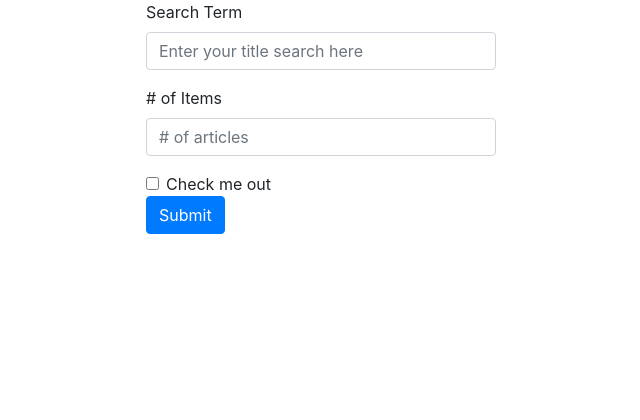
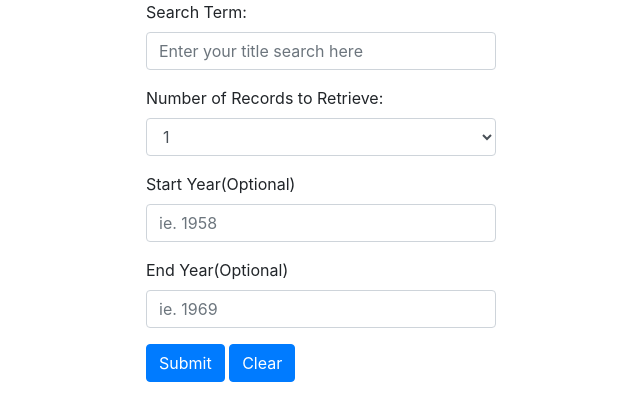
Before and after one commit to mcougill/NYTSearch, a plain HTML site: page index.html in a window 1280 px wide. Shown: the whole page, without its empty margins (319-959 px from the left). Drawn offline with nearby package versions, Linux system fonts and the light colour scheme; no server answers.

Commit message:
form is complete starting div for results

```diff
--- a/index.html
+++ b/index.html
@@ -26,21 +26,42 @@
             <div class="col-sm">
                 <form>
                     <div class="form-group">
-                        <label for="exampleInputEmail1">Search Term</label>
+                        <label for="exampleInputEmail1">Search Term:</label>
                         <input type="Title" class="form-control" id="title" aria-describedby="Title" placeholder="Enter your title search here">
                     </div>
                     <div class="form-group">
-                        <label for="exampleInputPassword1"># of Items</label>
-                        <input type="Items" class="form-control" id="length" placeholder="# of articles">
+                        <label for="recordNumber">Number of Records to Retrieve:</label>
+                        <select class="form-control" id="length">
+                            <option>1</option>
+                            <option>2</option>
+                            <option>3</option>
+                            <option>4</option>
+                            <option>5</option>
+                        </select>
                     </div>
-                    <div class="form-check">
-                        <input type="checkbox" class="form-check-input" id="exampleCheck1">
-                        <label class="form-check-label" for="exampleCheck1">Check me out</label>
+                    <div class="form-group">
+                        <label for="startYear">Start Year(Optional)</label>
+                        <input type="startYear" class="form-control" id="startYear" placeholder="ie. 1958">
                     </div>
+                    <div class="form-group">
+                        <label for="endYear">End Year(Optional)</label>
+                        <input type="endYear" class="form-control" id="endYear" placeholder="ie. 1969">
+                    </div>
+
                     <button type="submit" class="btn btn-primary">Submit</button>
+                    <button type="submit" class="btn btn-primary">Clear</button>
+
                 </form>
             </div>
             <div class="col-sm">
+            </div>
+        </div>
+    </div>
+
+    <div class="container">
+        <div class="row">
+            <div class="col-sm-12">
+
             </div>
         </div>
     </div>
```
